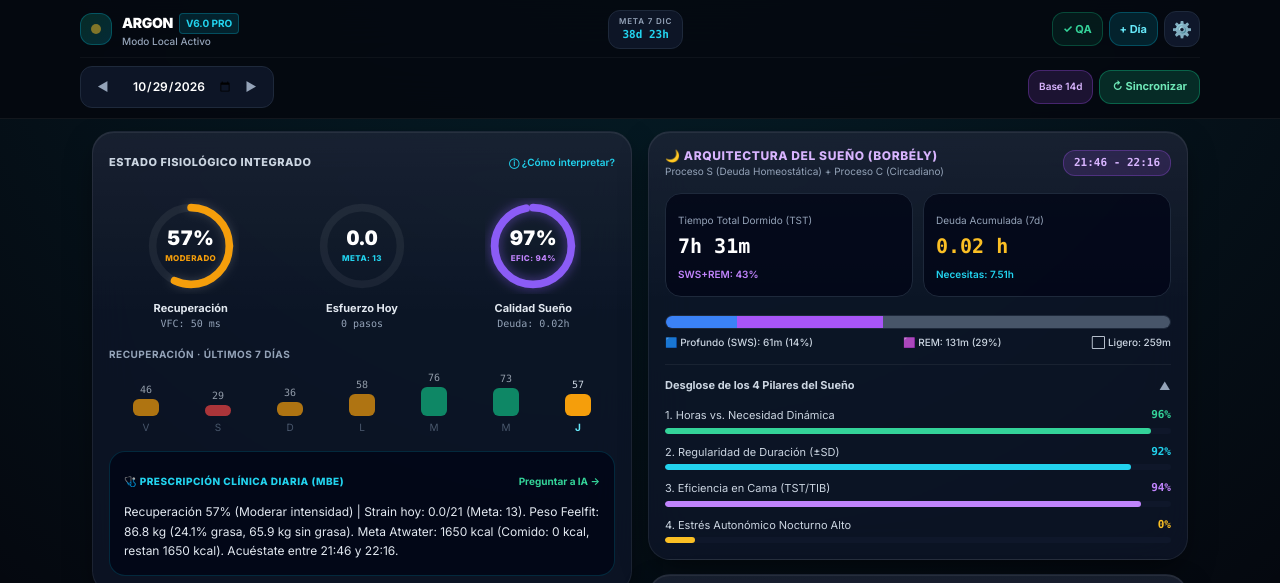
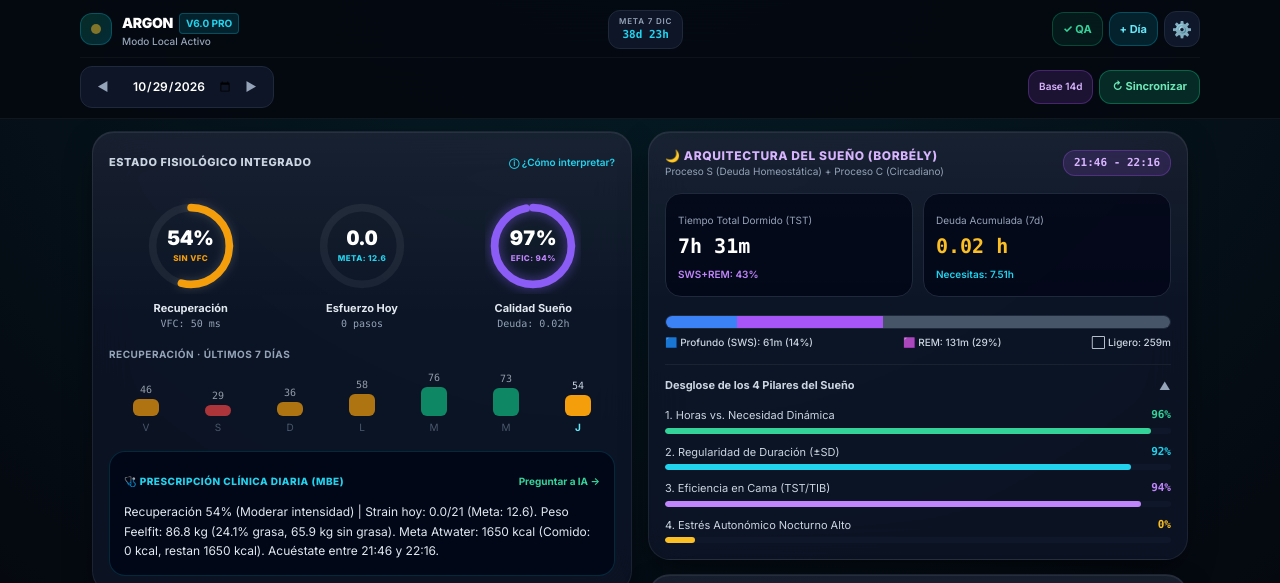
Before and after one commit to Dapase12/biohackargon, a plain HTML site: page index.html in a window 1280 px wide. Shown: the top 583 px of the page. Drawn offline with nearby package versions, Linux system fonts and the light colour scheme.

Commit message:
Add files via upload

```diff
--- a/index.html
+++ b/index.html
@@ -1390,9 +1390,9 @@
       });
       weightedDebtH = Math.max(0, +weightedDebtH.toFixed(2));
 
-      const dynamicNeedH = Math.min(10.0, Math.max(6.5, basalNeedH + (0.042 * strainScore) + (0.35 * weightedDebtH) - Math.min(1.5, napMin / 60.0)));
+      const dynamicNeedH = Math.min(10.0, Math.max(6.5, basalNeedH + (0.042 * strainScore) + (0.35 * weightedDebtH)));
       const prevStrain = prevComputed && parseFloat(prevComputed.strain_score) ? parseFloat(prevComputed.strain_score) : 0;
-      const needForRecoveryH = Math.min(10.0, Math.max(6.5, basalNeedH + (0.042 * prevStrain) + (0.35 * weightedDebtH) - Math.min(1.5, napMin / 60.0)));
+      const needForRecoveryH = Math.min(10.0, Math.max(6.5, basalNeedH + (0.042 * prevStrain) + (0.35 * weightedDebtH)));
       const hoursVsNeededPct = Math.min(100, Math.round((((tstMin + napMin) / 60.0) / needForRecoveryH) * 100));
 
       const recentTstList = [tstMin, ...historyRawList.slice(0, 6).map(r => parseInt(r.total_sleep_min, 10) || 450)];
@@ -1424,13 +1424,13 @@
       const spo2Today = parseFloat(todayRaw.spo2_pct) || 97.6;
 
       const lnRmssdToday = Math.log(Math.max(5.0, rmssdToday));
-      const histRmssd = historyRawList.slice(0, 14).map(r => {
+      const histRmssd = historyRawList.slice(0, 14).filter(r => parseFloat(r.rmssd_ms) > 0 && !(parseFloat(r.rmssd_ms) === 50 && parseFloat(r.rhr_bpm) === 54.5)).map(r => {
         const v = parseFloat(r.rmssd_ms) || 49.0;
         return v > 130 ? 50.0 : v;
       });
       const histLn = histRmssd.map(v => Math.log(Math.max(5.0, v)));
-      const histRhr = historyRawList.slice(0, 14).map(r => parseFloat(r.rhr_bpm) || 55.5);
-      const histResp = historyRawList.slice(0, 14).map(r => parseFloat(r.resp_rate_brpm) || 14.2);
+      const histRhr = historyRawList.slice(0, 14).filter(r => parseFloat(r.rhr_bpm) > 0 && !(parseFloat(r.rmssd_ms) === 50 && parseFloat(r.rhr_bpm) === 54.5)).map(r => parseFloat(r.rhr_bpm));
+      const histResp = historyRawList.slice(0, 14).filter(r => parseFloat(r.resp_rate_brpm) > 0).map(r => parseFloat(r.resp_rate_brpm));
 
       const meanArr = (arr) => arr.length ? arr.reduce((a, b) => a + b, 0) / arr.length : 0;
       const sdArr = (arr, m) => arr.length > 1 ? Math.sqrt(arr.reduce((s, v) => s + Math.pow(v - m, 2), 0) / arr.length) : 0.12;
@@ -1442,8 +1442,10 @@
       const sdRhr = Math.max(1.5, histRhr.length >= MIN_BASELINE_DAYS ? sdArr(histRhr, meanRhr) : 2.2);
       const meanResp = histResp.length >= MIN_BASELINE_DAYS ? meanArr(histResp) : 14.2;
 
-      const hrvZ = Math.max(-3, Math.min(3, (lnRmssdToday - meanLn) / sdLn));
-      const rhrZ = Math.max(-3, Math.min(3, (rhrToday - meanRhr) / sdRhr));
+      const hrvMissing = !(parseFloat(todayRaw.rmssd_ms) > 0) || (parseFloat(todayRaw.rmssd_ms) === 50 && parseFloat(todayRaw.rhr_bpm) === 54.5);
+      const hrvZ = hrvMissing ? 0 : Math.max(-3, Math.min(3, (lnRmssdToday - meanLn) / sdLn));
+      const rhrMissing = !(parseFloat(todayRaw.rhr_bpm) > 0) || (parseFloat(todayRaw.rmssd_ms) === 50 && parseFloat(todayRaw.rhr_bpm) === 54.5);
+      const rhrZ = rhrMissing ? 0 : Math.max(-3, Math.min(3, (rhrToday - meanRhr) / sdRhr));
       const penalty = (spo2Today < 94.0 ? 1.0 : 0.0) + (respToday > 16.8 ? 0.85 : 0.0);
 
       const highSleepStressPct = Math.min(45, Math.max(0, Math.round(
@@ -1522,6 +1524,8 @@
         chronological_age: chronologicalAge,
         calibrating: histLn.length < MIN_BASELINE_DAYS,
         sleep_missing: sleepMissing,
+        hrv_missing: hrvMissing,
+        nap_sleep_min: napMin,
         weight_kg: rawW,
         body_fat_pct: rawBf,
         fat_mass_kg: fatMassKg,
@@ -1630,7 +1634,7 @@
       recRing.style.stroke = recColor;
       document.getElementById('val-recovery').textContent = `${recPct}%`;
       const badgeRec = document.getElementById('badge-recovery');
-      badgeRec.textContent = record.sleep_missing ? 'SIN SUEÑO' : record.calibrating ? 'CALIBRANDO' : (recPct >= 67 ? 'ÓPTIMO' : (recPct >= 34 ? 'MODERADO' : 'FATIGA SNC'));
+      badgeRec.textContent = record.sleep_missing ? 'SIN SUEÑO' : record.hrv_missing ? 'SIN VFC' : record.calibrating ? 'CALIBRANDO' : (recPct >= 67 ? 'ÓPTIMO' : (recPct >= 34 ? 'MODERADO' : 'FATIGA SNC'));
       badgeRec.style.color = recColor;
       document.getElementById('sub-recovery').textContent = `VFC: ${record.rmssd_ms} ms`;
 
@@ -1763,7 +1767,7 @@
       const tstM = record.total_sleep_min % 60;
       document.getElementById('sleep-tst').textContent = record.sleep_missing ? 'Sin datos' : `${tstH}h ${tstM}m`;
       const swsRemPct = Math.round(((record.deep_sleep_min + record.rem_sleep_min) / Math.max(1, record.total_sleep_min)) * 100);
-      document.getElementById('sleep-sws-rem').textContent = `SWS+REM: ${swsRemPct}%`;
+      document.getElementById('sleep-sws-rem').textContent = `SWS+REM: ${swsRemPct}%` + (record.nap_sleep_min ? ` · Siesta ${record.nap_sleep_min}m` : '');
       document.getElementById('sleep-debt').textContent = `${record.cumulative_sleep_debt_hours} h`;
       document.getElementById('sleep-window-badge').textContent = `${String(record.optimal_bedtime_start).slice(0,5)} - ${String(record.optimal_bedtime_end).slice(0,5)}`;
       document.getElementById('sleep-need').textContent = `Necesitas: ${record.dynamic_sleep_need_hours}h`;
@@ -2154,6 +2158,7 @@
           deep_sleep_min: c.deep_sleep_min,
           rem_sleep_min: c.rem_sleep_min,
           light_sleep_min: c.light_sleep_min,
+          nap_sleep_min: c.nap_sleep_min || 0,
           steps_count: c.steps_count,
 
           pickleball_or_gym_minutes: c.pickleball_or_gym_minutes,
```
